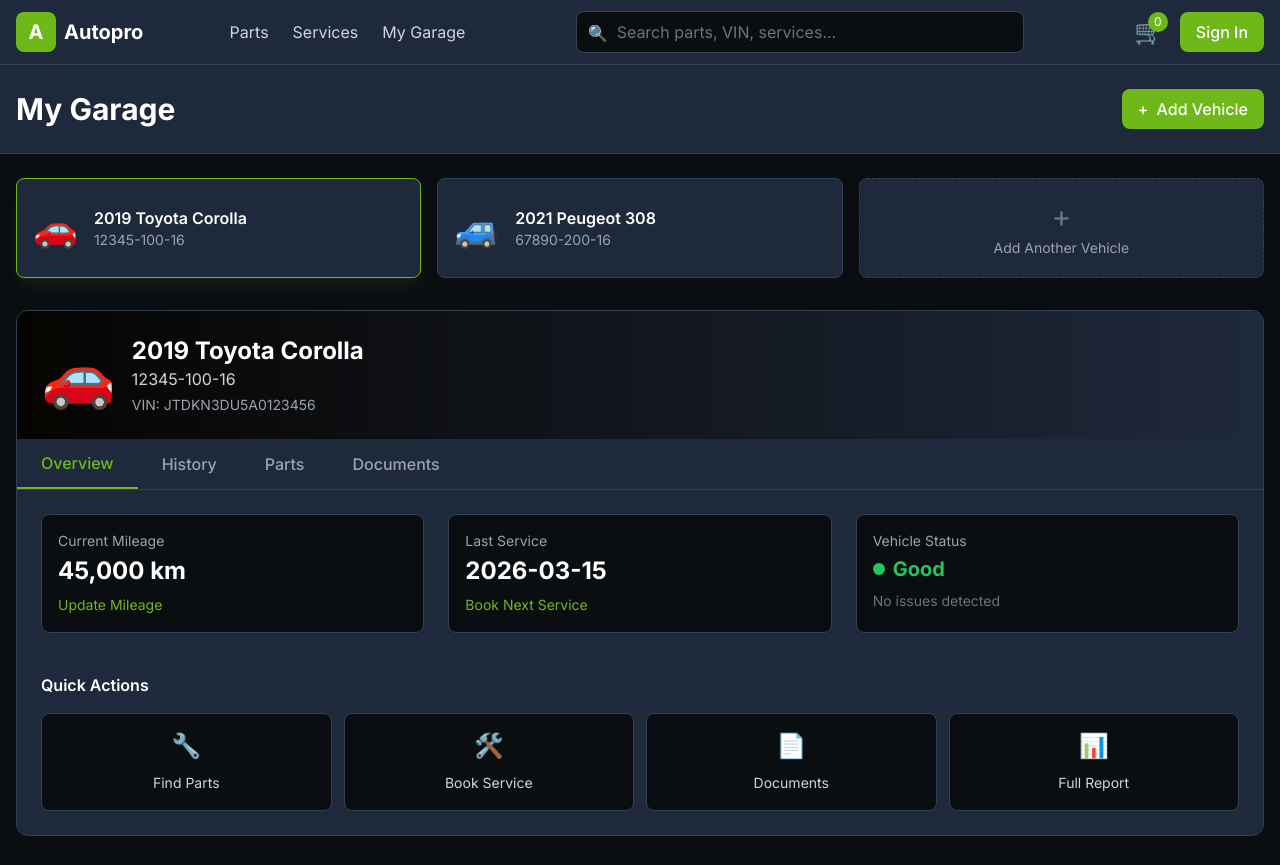
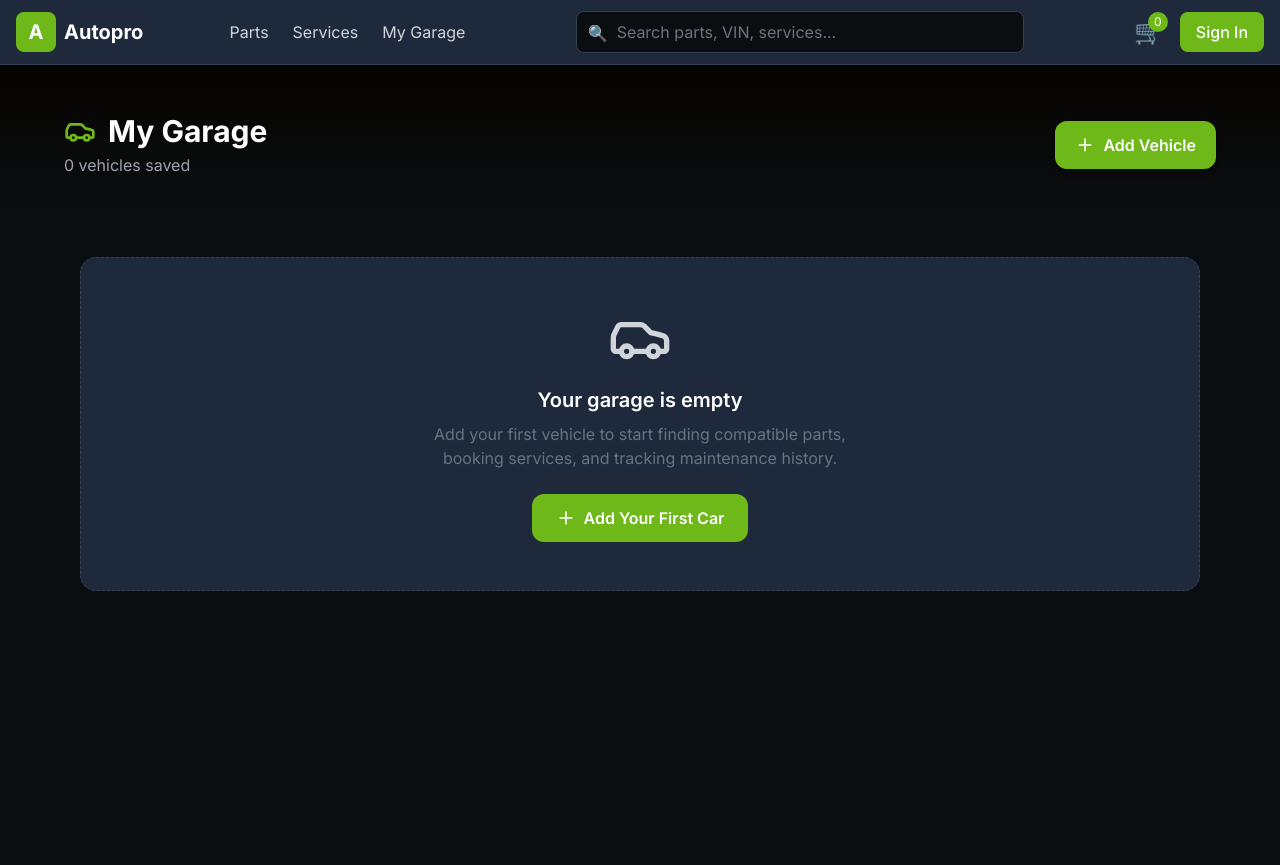
Before and after one commit to houcinhadjaissa-cyber/Autopro, a Next.js app in the folder apps/storefront/: page /garage in a window 1280 px wide. Built offline with nearby package versions, Linux system fonts and the light colour scheme.

Commit message:
Update page.tsx

```diff
--- a/apps/storefront/src/app/garage/page.tsx
+++ b/apps/storefront/src/app/garage/page.tsx
@@ -1,245 +1,281 @@
 "use client";
 
 import { useState } from "react";
+import { useGarageStore, Vehicle } from "@/stores/garageStore";
+import { getCarImageUrl } from "@/lib/carImages";
+import CarFallback from "@/components/CarFallback";
+import {
+  Car,
+  Plus,
+  Trash2,
+  Search,
+  Star,
+  StarOff,
+  Wrench,
+  ChevronDown,
+  ChevronUp,
+  Gauge,
+  Fuel,
+  Cog,
+  Palette,
+  Calendar,
+} from "lucide-react";
 import Link from "next/link";
 
-const demoVehicles = [
-  {
-    id: 1,
-    make: "Toyota",
-    model: "Corolla",
-    year: 2019,
-    plate: "12345-100-16",
-    vin: "JTDKN3DU5A0123456",
-    mileage: 45000,
-    lastService: "2026-03-15",
-    image: "🚗"
-  },
-  {
-    id: 2,
-    make: "Peugeot",
-    model: "308",
-    year: 2021,
-    plate: "67890-200-16",
-    vin: "VF3LBHZTXJS234567",
-    mileage: 28000,
-    lastService: "2026-04-20",
-    image: "🚙"
-  },
-];
+export default function GaragePage() {
+  const { vehicles, vehicleCount, removeVehicle, updateVehicle } =
+    useGarageStore();
+  const [expandedId, setExpandedId] = useState<string | null>(null);
 
-const serviceHistory = [
-  { id: 1, vehicleId: 1, service: "Oil Change", date: "2026-03-15", provider: "QuickLube Center", cost: 2500 },
-  { id: 2, vehicleId: 1, service: "Brake Inspection", date: "2026-02-10", provider: "BrakeMax Pro", cost: 1500 },
-  { id: 3, vehicleId: 2, service: "Full Service", date: "2026-04-20", provider: "AutoCare Garage", cost: 8500 },
-];
-
-export default function GaragePage() {
-  const [selectedVehicle, setSelectedVehicle] = useState(demoVehicles[0]);
-  const [activeTab, setActiveTab] = useState("overview");
-
-  const vehicleHistory = serviceHistory.filter(s => s.vehicleId === selectedVehicle.id);
+  const toggleExpand = (id: string) => {
+    setExpandedId(expandedId === id ? null : id);
+  };
 
   return (
     <main className="min-h-screen bg-canvas">
-      {/* Page Header */}
-      <div className="bg-surface-1 border-b border-surface-2 py-6 px-4">
-        <div className="max-w-7xl mx-auto">
+      {/* ─── Header ─── */}
+      <div className="bg-gradient-to-b from-primary-900 to-canvas py-12 px-4">
+        <div className="max-w-6xl mx-auto">
           <div className="flex items-center justify-between">
-            <h1 className="text-2xl md:text-3xl font-bold text-white">
-              My Garage
-            </h1>
-            <button className="bg-primary hover:bg-primary-hover text-white px-4 py-2 rounded-lg font-medium transition-colors flex items-center space-x-2">
-              <span>+</span>
-              <span>Add Vehicle</span>
+            <div>
+              <h1 className="text-3xl font-bold text-white flex items-center gap-3">
+                <Car className="w-8 h-8 text-primary" />
+                My Garage
+              </h1>
+              <p className="text-gray-400 mt-1">
+                {vehicleCount()} vehicle{vehicleCount() !== 1 ? "s" : ""} saved
+              </p>
+            </div>
+
+            <button className="flex items-center gap-2 px-5 py-3 bg-primary text-white rounded-xl font-semibold hover:bg-primary-dark transition-colors shadow-md">
+              <Plus className="w-5 h-5" />
+              Add Vehicle
             </button>
           </div>
         </div>
       </div>
 
-      <div className="max-w-7xl mx-auto px-4 py-6">
-        {/* Vehicle Selector Cards */}
-        <div className="grid grid-cols-1 sm:grid-cols-2 lg:grid-cols-3 gap-4 mb-8">
-          {demoVehicles.map((vehicle) => (
-            <button
-              key={vehicle.id}
-              onClick={() => setSelectedVehicle(vehicle)}
-              className={`text-left bg-surface-1 rounded-lg border p-4 transition-all ${
-                selectedVehicle.id === vehicle.id
-                  ? "border-primary shadow-lg shadow-primary/10"
-                  : "border-surface-2 hover:border-primary/50"
-              }`}
-            >
-              <div className="flex items-center gap-4">
-                <div className="text-4xl">{vehicle.image}</div>
-                <div>
-                  <h3 className="font-semibold text-white">
-                    {vehicle.year} {vehicle.make} {vehicle.model}
-                  </h3>
-                  <p className="text-gray-400 text-sm">{vehicle.plate}</p>
-                </div>
-              </div>
+      {/* ─── Vehicle List ─── */}
+      <div className="max-w-6xl mx-auto px-4 py-8">
+        {vehicleCount() === 0 ? (
+          /* Empty State */
+          <div className="bg-surface-1 rounded-2xl border border-dashed border-surface-2 p-12 text-center">
+            <Car className="w-16 h-16 text-gray-300 mx-auto mb-4" />
+            <h2 className="text-xl font-semibold mb-2">Your garage is empty</h2>
+            <p className="text-gray-500 mb-6 max-w-md mx-auto">
+              Add your first vehicle to start finding compatible parts, booking
+              services, and tracking maintenance history.
+            </p>
+            <button className="inline-flex items-center gap-2 px-6 py-3 bg-primary text-white rounded-xl font-semibold hover:bg-primary-dark transition-colors">
+              <Plus className="w-5 h-5" />
+              Add Your First Car
             </button>
-          ))}
+          </div>
+        ) : (
+          /* Vehicle Cards */
+          <div className="grid md:grid-cols-2 gap-6">
+            {vehicles.map((vehicle) => (
+              <VehicleCard
+                key={vehicle.id}
+                vehicle={vehicle}
+                isExpanded={expandedId === vehicle.id}
+                onToggle={() => toggleExpand(vehicle.id)}
+                onDelete={() => removeVehicle(vehicle.id)}
+                onSetPrimary={() =>
+                  updateVehicle(vehicle.id, { marketRegion: "DZ" })
+                }
+              />
+            ))}
+          </div>
+        )}
+      </div>
+    </main>
+  );
+}
 
-          {/* Add Vehicle Card */}
-          <button className="bg-surface-1 rounded-lg border border-dashed border-surface-2 p-4 hover:border-primary/50 transition-all flex items-center justify-center min-h-[100px]">
-            <div className="text-center">
-              <span className="text-3xl text-gray-500">+</span>
-              <p className="text-gray-400 text-sm mt-1">Add Another Vehicle</p>
-            </div>
+/* ════════════════════════════════════════════════════════════════ */
+/* 🚗 VEHICLE CARD — 7zap-style layout with catalog image          */
+/* ════════════════════════════════════════════════════════════════ */
+function VehicleCard({
+  vehicle,
+  isExpanded,
+  onToggle,
+  onDelete,
+  onSetPrimary,
+}: {
+  vehicle: Vehicle;
+  isExpanded: boolean;
+  onToggle: () => void;
+  onDelete: () => void;
+  onSetPrimary: () => void;
+}) {
+  const [imgError, setImgError] = useState(false);
+
+  // Image source priority:
+  // 1. User-uploaded photo (vehicle.imageUrl)
+  // 2. Car Imagin API (auto-fetch by make/model/year)
+  // 3. CSS fallback (car silhouette SVG)
+  const catalogUrl = getCarImageUrl(vehicle.make, vehicle.model, vehicle.year);
+  const imageUrl = vehicle.imageUrl || catalogUrl;
+
+  return (
+    <div className="bg-surface-1 rounded-2xl border border-surface-2 overflow-hidden hover:border-primary/30 transition-colors">
+      {/* ─── Image Area (7zap-style) ─── */}
+      <div className="relative bg-gradient-to-br from-gray-50 to-gray-100 h-48 flex items-center justify-center overflow-hidden">
+        {!imgError ? (
+          <img
+            src={imageUrl}
+            alt={`${vehicle.make} ${vehicle.model} ${vehicle.year}`}
+            className="w-full h-full object-contain p-4"
+            onError={() => setImgError(true)}
+          />
+        ) : (
+          /* CSS Fallback — SVG car silhouette */
+          <CarFallback make={vehicle.make} className="w-full h-full" />
+        )}
+
+        {/* Primary Badge */}
+        {vehicle.id === useGarageStore.getState().vehicles[0]?.id && (
+          <div className="absolute top-3 left-3 bg-primary text-white text-xs font-semibold px-3 py-1 rounded-full flex items-center gap-1">
+            <Star className="w-3 h-3 fill-current" />
+            Primary
+          </div>
+        )}
+
+        {/* VIN Badge */}
+        {vehicle.vin && (
+          <div className="absolute top-3 right-3 bg-white/90 backdrop-blur text-xs font-mono text-gray-600 px-2 py-1 rounded">
+            {vehicle.vin.slice(0, 8)}...
+          </div>
+        )}
+      </div>
+
+      {/* ─── Vehicle Info ─── */}
+      <div className="p-5">
+        <div className="flex items-start justify-between mb-3">
+          <div>
+            <h3 className="text-lg font-bold">
+              {vehicle.make} {vehicle.model}
+            </h3>
+            <p className="text-sm text-gray-500">{vehicle.year}</p>
+          </div>
+
+          <button
+            onClick={onToggle}
+            className="text-gray-400 hover:text-primary transition-colors p-1"
+          >
+            {isExpanded ? (
+              <ChevronUp className="w-5 h-5" />
+            ) : (
+              <ChevronDown className="w-5 h-5" />
+            )}
           </button>
         </div>
 
-        {/* Selected Vehicle Details */}
-        <div className="bg-surface-1 rounded-xl border border-surface-2 overflow-hidden">
-          {/* Vehicle Header */}
-          <div className="bg-gradient-to-r from-primary-900 to-surface-1 p-6">
-            <div className="flex items-center gap-4">
-              <div className="text-6xl">{selectedVehicle.image}</div>
-              <div>
-                <h2 className="text-2xl font-bold text-white">
-                  {selectedVehicle.year} {selectedVehicle.make} {selectedVehicle.model}
-                </h2>
-                <p className="text-gray-300">{selectedVehicle.plate}</p>
-                <p className="text-gray-400 text-sm mt-1">VIN: {selectedVehicle.vin}</p>
-              </div>
-            </div>
-          </div>
+        {/* ─── Quick Specs Row ─── */}
+        <div className="flex flex-wrap gap-2 mb-4">
+          {vehicle.engine && (
+            <span className="text-xs bg-gray-100 text-gray-600 px-2 py-1 rounded-full flex items-center gap-1">
+              <Cog className="w-3 h-3" />
+              {vehicle.engine}
+            </span>
+          )}
+          {vehicle.fuelType && (
+            <span className="text-xs bg-gray-100 text-gray-600 px-2 py-1 rounded-full flex items-center gap-1">
+              <Fuel className="w-3 h-3" />
+              {vehicle.fuelType}
+            </span>
+          )}
+          {vehicle.transmission && (
+            <span className="text-xs bg-gray-100 text-gray-600 px-2 py-1 rounded-full flex items-center gap-1">
+              <Gauge className="w-3 h-3" />
+              {vehicle.transmission}
+            </span>
+          )}
+          {vehicle.mileage && (
+            <span className="text-xs bg-gray-100 text-gray-600 px-2 py-1 rounded-full flex items-center gap-1">
+              <Gauge className="w-3 h-3" />
+              {vehicle.mileage.toLocaleString()} km
+            </span>
+          )}
+        </div>
 
-          {/* Tabs */}
-          <div className="flex border-b border-surface-2">
-            {["overview", "history", "parts", "documents"].map((tab) => (
-              <button
-                key={tab}
-                onClick={() => setActiveTab(tab)}
-                className={`px-6 py-3 font-medium capitalize transition-colors ${
-                  activeTab === tab
-                    ? "text-primary border-b-2 border-primary"
-                    : "text-gray-400 hover:text-white"
-                }`}
-              >
-                {tab}
-              </button>
-            ))}
-          </div>
-
-          {/* Tab Content */}
-          <div className="p-6">
-            {activeTab === "overview" && (
-              <div className="grid grid-cols-1 md:grid-cols-3 gap-6">
-                {/* Mileage Card */}
-                <div className="bg-canvas rounded-lg p-4 border border-surface-2">
-                  <p className="text-gray-400 text-sm mb-1">Current Mileage</p>
-                  <p className="text-2xl font-bold text-white">
-                    {selectedVehicle.mileage.toLocaleString()} km
-                  </p>
-                  <button className="text-primary text-sm mt-2 hover:underline">
-                    Update Mileage
-                  </button>
-                </div>
-
-                {/* Last Service Card */}
-                <div className="bg-canvas rounded-lg p-4 border border-surface-2">
-                  <p className="text-gray-400 text-sm mb-1">Last Service</p>
-                  <p className="text-2xl font-bold text-white">
-                    {selectedVehicle.lastService}
-                  </p>
-                  <Link href="/services" className="text-primary text-sm mt-2 hover:underline block">
-                    Book Next Service
-                  </Link>
-                </div>
-
-                {/* Status Card */}
-                <div className="bg-canvas rounded-lg p-4 border border-surface-2">
-                  <p className="text-gray-400 text-sm mb-1">Vehicle Status</p>
-                  <div className="flex items-center gap-2">
-                    <span className="w-3 h-3 bg-green-500 rounded-full"></span>
-                    <span className="text-xl font-bold text-green-500">Good</span>
-                  </div>
-                  <p className="text-gray-500 text-sm mt-2">No issues detected</p>
-                </div>
-
-                {/* Quick Actions */}
-                <div className="md:col-span-3 mt-4">
-                  <h3 className="font-semibold text-white mb-4">Quick Actions</h3>
-                  <div className="grid grid-cols-2 md:grid-cols-4 gap-3">
-                    <Link href="/search" className="bg-canvas hover:bg-surface-2 rounded-lg p-4 text-center transition-colors border border-surface-2">
-                      <span className="text-2xl block mb-2">🔧</span>
-                      <span className="text-gray-300 text-sm">Find Parts</span>
-                    </Link>
-                    <Link href="/services" className="bg-canvas hover:bg-surface-2 rounded-lg p-4 text-center transition-colors border border-surface-2">
-                      <span className="text-2xl block mb-2">🛠️</span>
-                      <span className="text-gray-300 text-sm">Book Service</span>
-                    </Link>
-                    <button className="bg-canvas hover:bg-surface-2 rounded-lg p-4 text-center transition-colors border border-surface-2">
-                      <span className="text-2xl block mb-2">📄</span>
-                      <span className="text-gray-300 text-sm">Documents</span>
-                    </button>
-                    <button className="bg-canvas hover:bg-surface-2 rounded-lg p-4 text-center transition-colors border border-surface-2">
-                      <span className="text-2xl block mb-2">📊</span>
-                      <span className="text-gray-300 text-sm">Full Report</span>
-                    </button>
-                  </div>
-                </div>
+        {/* ─── Expanded Details ─── */}
+        {isExpanded && (
+          <div className="border-t border-surface-2 pt-4 mb-4 space-y-2">
+            {vehicle.vin && (
+              <div className="flex justify-between text-sm">
+                <span className="text-gray-500">VIN</span>
+                <span className="font-mono">{vehicle.vin}</span>
               </div>
             )}
-
-            {activeTab === "history" && (
-              <div>
-                <h3 className="font-semibold text-white mb-4">Service History</h3>
-                {vehicleHistory.length > 0 ? (
-                  <div className="space-y-3">
-                    {vehicleHistory.map((record) => (
-                      <div key={record.id} className="bg-canvas rounded-lg p-4 border border-surface-2 flex items-center justify-between">
-                        <div>
-                          <p className="font-medium text-white">{record.service}</p>
-                          <p className="text-gray-400 text-sm">{record.provider}</p>
-                          <p className="text-gray-500 text-sm">{record.date}</p>
-                        </div>
-                        <div className="text-right">
-                          <p className="font-bold text-primary">{record.cost.toLocaleString()} DZD</p>
-                          <button className="text-gray-400 text-sm hover:text-white">View Details</button>
-                        </div>
-                      </div>
-                    ))}
-                  </div>
-                ) : (
-                  <p className="text-gray-400">No service history yet.</p>
-                )}
+            {vehicle.color && (
+              <div className="flex justify-between text-sm">
+                <span className="text-gray-500 flex items-center gap-1">
+                  <Palette className="w-3 h-3" />
+                  Color
+                </span>
+                <span>{vehicle.color}</span>
               </div>
             )}
-
-            {activeTab === "parts" && (
-              <div>
-                <h3 className="font-semibold text-white mb-4">Parts Replaced</h3>
-                <p className="text-gray-400">Parts history will appear here after services are completed.</p>
-                <Link href="/search" className="inline-block mt-4 bg-primary hover:bg-primary-hover text-white px-4 py-2 rounded-lg transition-colors">
-                  Find Compatible Parts
-                </Link>
+            {vehicle.bodyStyle && (
+              <div className="flex justify-between text-sm">
+                <span className="text-gray-500">Body</span>
+                <span>{vehicle.bodyStyle}</span>
               </div>
             )}
-
-            {activeTab === "documents" && (
-              <div>
-                <h3 className="font-semibold text-white mb-4">Vehicle Documents</h3>
-                <div className="grid grid-cols-1 md:grid-cols-2 gap-4">
-                  <div className="bg-canvas rounded-lg p-4 border border-surface-2">
-                    <p className="text-gray-400 text-sm">Registration</p>
-                    <p className="text-white">No document uploaded</p>
-                    <button className="text-primary text-sm mt-2 hover:underline">Upload</button>
-                  </div>
-                  <div className="bg-canvas rounded-lg p-4 border border-surface-2">
-                    <p className="text-gray-400 text-sm">Insurance</p>
-                    <p className="text-white">No document uploaded</p>
-                    <button className="text-primary text-sm mt-2 hover:underline">Upload</button>
-                  </div>
-                </div>
+            {vehicle.driveType && (
+              <div className="flex justify-between text-sm">
+                <span className="text-gray-500">Drive</span>
+                <span>{vehicle.driveType}</span>
+              </div>
+            )}
+            {vehicle.lastServiceDate && (
+              <div className="flex justify-between text-sm">
+                <span className="text-gray-500 flex items-center gap-1">
+                  <Calendar className="w-3 h-3" />
+                  Last Service
+                </span>
+                <span>{vehicle.lastServiceDate}</span>
+              </div>
+            )}
+            {vehicle.autoproVehicleId && (
+              <div className="flex justify-between text-sm">
+                <span className="text-gray-500">Autopro ID</span>
+                <span className="font-mono text-xs text-primary">
+                  {vehicle.autoproVehicleId}
+                </span>
               </div>
             )}
           </div>
+        )}
+
+        {/* ─── Action Buttons ─── */}
+        <div className="flex gap-2">
+          <Link
+            href={`/search?vehicle=${vehicle.id}`}
+            className="flex-1 flex items-center justify-center gap-2 py-2.5 bg-primary text-white rounded-lg text-sm font-semibold hover:bg-primary-dark transition-colors"
+          >
+            <Search className="w-4 h-4" />
+            Find Parts
+          </Link>
+
+          <button
+            onClick={onToggle}
+            className="flex items-center justify-center gap-2 px-4 py-2.5 bg-gray-100 text-gray-700 rounded-lg text-sm font-medium hover:bg-gray-200 transition-colors"
+          >
+            <Wrench className="w-4 h-4" />
+            <span className="hidden sm:inline">History</span>
+          </button>
+
+          <button
+            onClick={onDelete}
+            className="flex items-center justify-center px-3 py-2.5 bg-red-50 text-red-500 rounded-lg text-sm hover:bg-red-100 transition-colors"
+          >
+            <Trash2 className="w-4 h-4" />
+          </button>
         </div>
       </div>
-    </main>
+    </div>
   );
-      }
+        }
```
